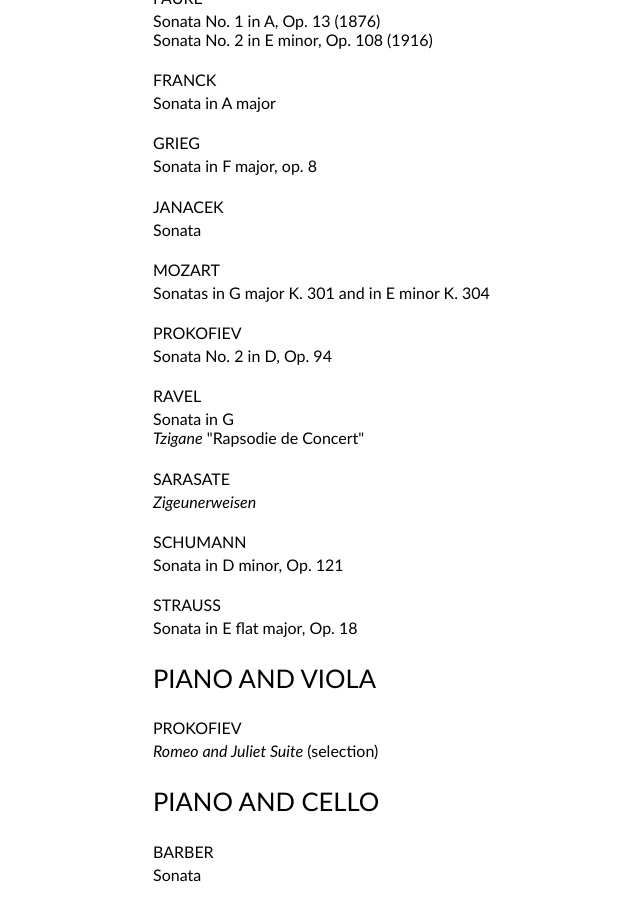
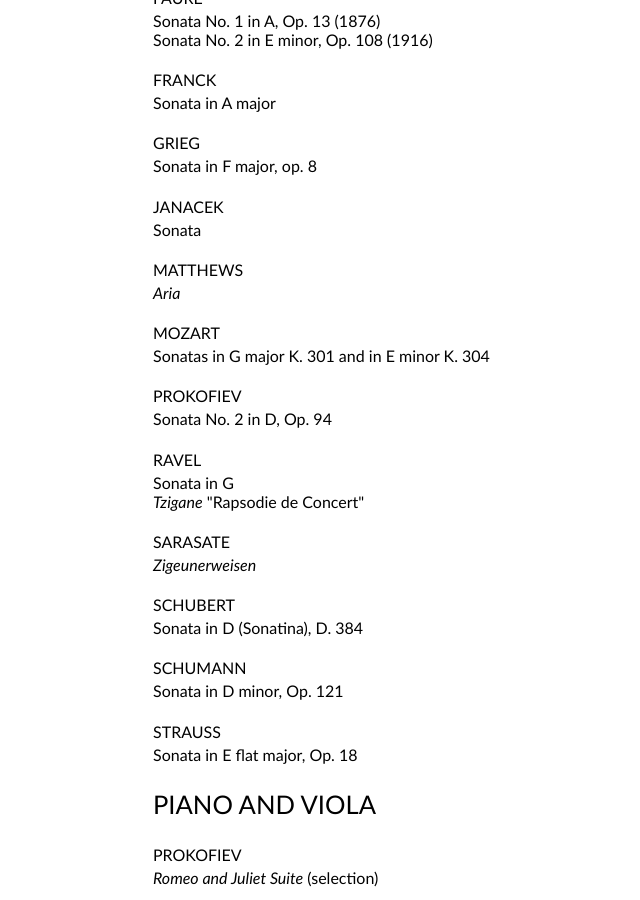
Before and after one commit to hammonc/clarehammond.com, a Jekyll site: the page built from chamber-repertoire.html, in a window 1280 px wide and 900 px high, scrolled down 2335 px. Shown: the whole window, without its empty margins (157-797 px from the left). Built offline with Jekyll 4.4.1, drawn with Linux system fonts in a browser that asks for light colours; some of the changed text lies outside the part shown.

Commit message:
chamber rep update

```diff
--- a/chamber-repertoire.html
+++ b/chamber-repertoire.html
@@ -120,6 +120,9 @@ layout: repertoire
 <h4>JANACEK</h4>
 <p>Sonata</p>
 
+<h4>MATTHEWS</h4>
+<p><em>Aria</em></p>
+
 <h4>MOZART</h4>
 <p>Sonatas in G major K. 301 and in E minor K. 304</p>
 
@@ -132,6 +135,9 @@ layout: repertoire
 
 <h4>SARASATE</h4>
 <p><em>Zigeunerweisen</em></p>
+
+<h4>SCHUBERT</h4>
+<p>Sonata in D (Sonatina), D. 384</p>
 
 <h4>SCHUMANN</h4>
 <p>Sonata in D minor, Op. 121</p>
@@ -247,6 +253,12 @@ layout: repertoire
 <h4>FRANCK</h4>
 <p>Piano Quintet in F minor</p>
 
+<h4>KEELING</h4>
+<p>Piano Quartet</p>
+
+<h4>MAHLER</h4>
+<p>Quartet for piano and strings in A minor</p>
+
 <h4>MOZART</h4>
 <p>Piano Quartet in E flat major, K. 493</p>
 
```
